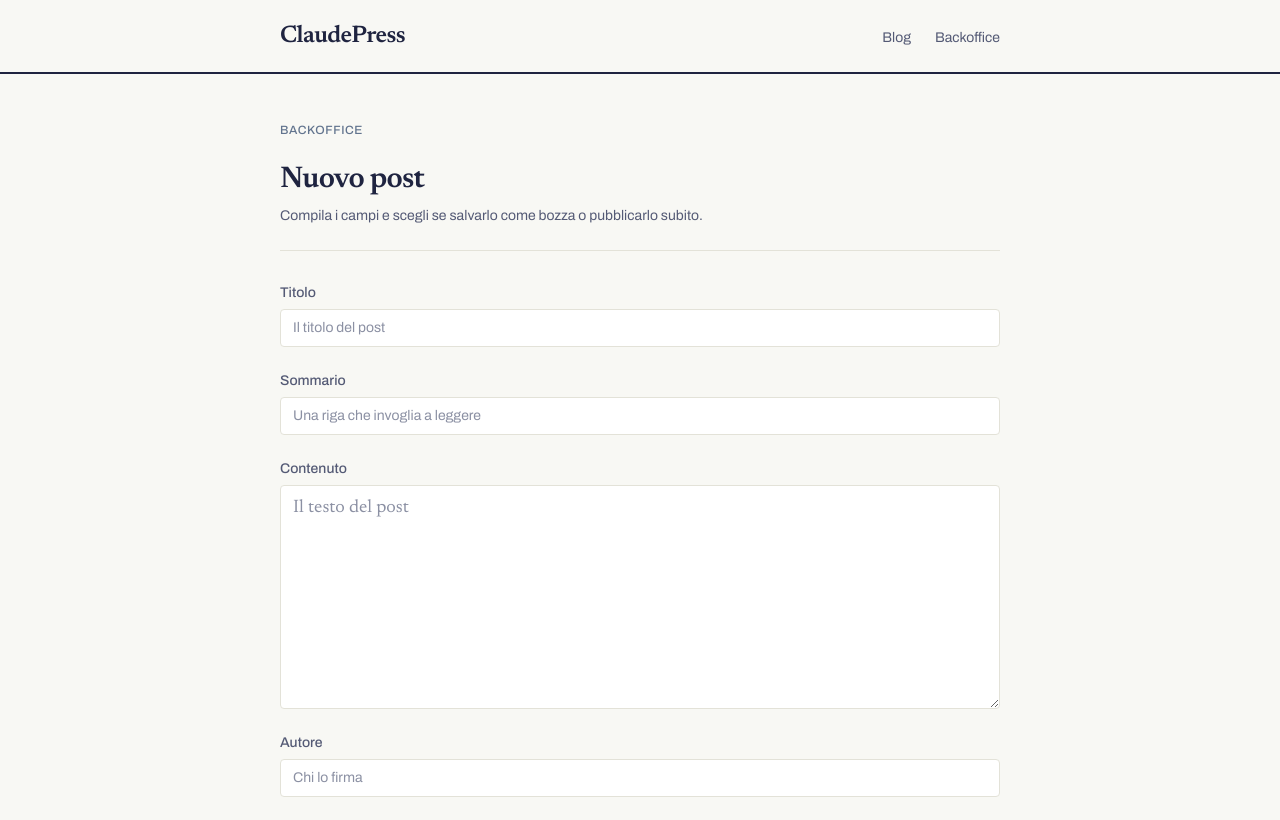
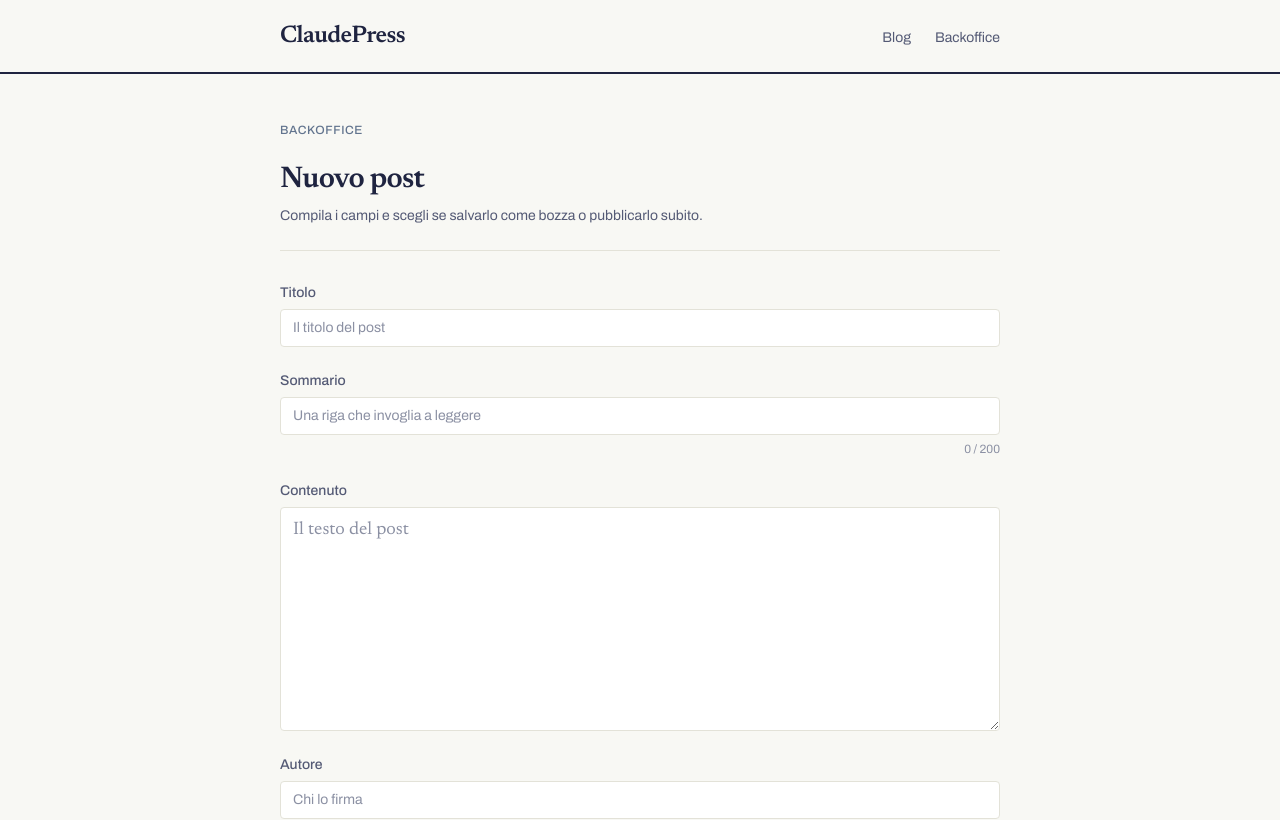
Before and after one commit to fabiobiondi/claudepress-team-1, a Next.js app: page /admin/posts/new in a window 1280 px wide. Shown: the top 820 px of the page. Built offline with nearby package versions, Linux system fonts and the light colour scheme.

Commit message:
feat: show a character counter on the post excerpt

```diff
--- a/src/app/admin/_components/PostForm.tsx
+++ b/src/app/admin/_components/PostForm.tsx
@@ -32,6 +32,19 @@ const EMPTY_VALUES: PostInput = {
   status: "draft",
 };
 
+/**
+ * Il limite del sommario si legge dal contratto, non si riscrive qui: il
+ * contatore e lo schema devono dire lo stesso numero anche quando cambia.
+ * Se il contratto smette di dichiararlo, meglio accorgersene subito.
+ */
+const EXCERPT_MAX = (() => {
+  const max = postInputSchema.shape.excerpt.maxLength;
+  if (max === null) {
+    throw new Error("postInputSchema non dichiara più un massimo per excerpt");
+  }
+  return max;
+})();
+
 export type PostFormProps = {
   /** Senza id è una creazione, con id una modifica. */
   id?: string;
@@ -40,16 +53,20 @@ export type PostFormProps = {
 
 export function PostForm({ id, initialValues }: PostFormProps) {
   const router = useRouter();
-  const [values, setValues] = useState<PostInput>({
+  const [values, setValues] = useState<PostInput>(() => ({
     ...EMPTY_VALUES,
     ...initialValues,
-  });
+  }));
   const [errors, setErrors] = useState<Record<string, string>>({});
   const [formError, setFormError] = useState<string | null>(null);
   const [submitting, setSubmitting] = useState(false);
 
   const setValue = <K extends keyof PostInput>(key: K, value: PostInput[K]) =>
     setValues((current) => ({ ...current, [key]: value }));
+
+  // Lo schema misura il sommario dopo il trim: il contatore conta lo stesso.
+  const excerptLength = values.excerpt.trim().length;
+  const excerptTooLong = excerptLength > EXCERPT_MAX;
 
   async function handleSubmit(event: React.FormEvent<HTMLFormElement>) {
     event.preventDefault();
@@ -117,8 +134,15 @@ export function PostForm({ id, initialValues }: PostFormProps) {
           value={values.excerpt}
           onChange={(value) => setValue("excerpt", value)}
           placeholder="Una riga che invoglia a leggere"
-          invalid={Boolean(errors.excerpt)}
+          invalid={Boolean(errors.excerpt) || excerptTooLong}
         />
+        <p
+          className={`self-end font-sans text-xs tabular-nums ${
+            excerptTooLong ? "text-alarm" : "text-ink-faint"
+          }`}
+        >
+          {excerptLength} / {EXCERPT_MAX}
+        </p>
       </Field>
 
       <Field label="Contenuto" htmlFor="content" error={errors.content}>
@@ -174,7 +198,7 @@ export function PostForm({ id, initialValues }: PostFormProps) {
           </p>
         ) : null}
         <div>
-          <Button type="submit" disabled={submitting}>
+          <Button type="submit" disabled={submitting || excerptTooLong}>
             {submitting ? "Salvataggio…" : id ? "Salva le modifiche" : "Crea il post"}
           </Button>
         </div>
```
